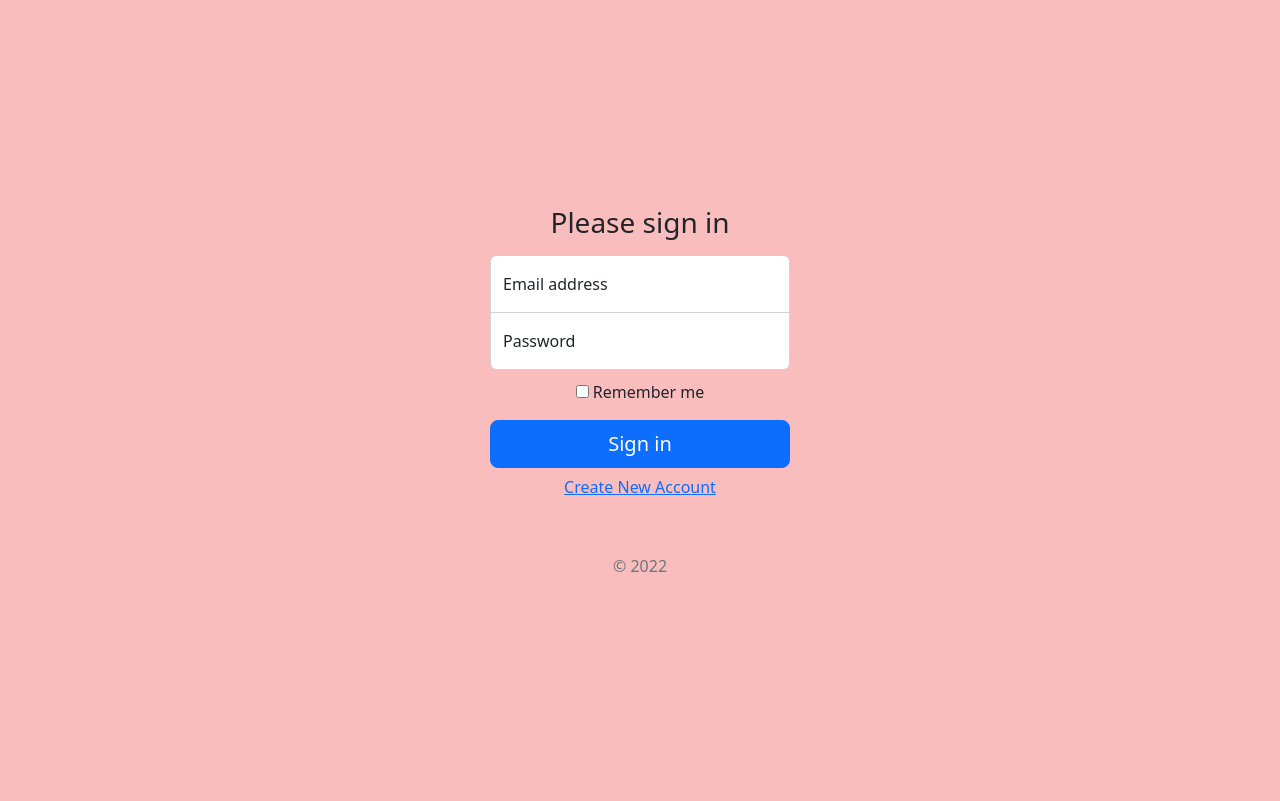
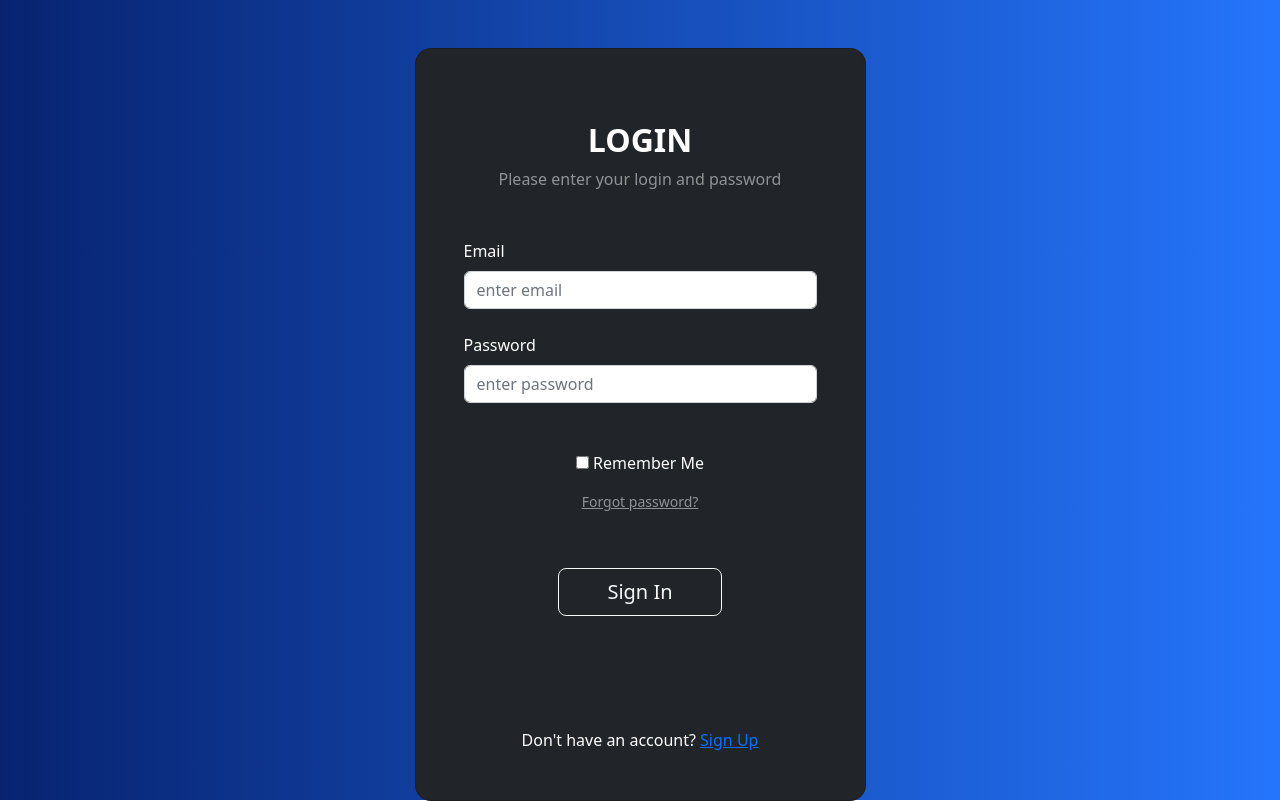
Before and after one commit to puibtx/131-Team10, a Flask app: template teamProject/app/templates/login.html in a window 1280 px wide. Before the commit the page ends 572 px from the top, so only its background shows below. Run offline with Flask 2, Linux system fonts and the light colour scheme; the template is opened without the code that fills it: values that come from a table or form of the project are taken from there, others are empty.

Commit message:
build model and form for users

```diff
--- a/teamProject/app/__init__.py
+++ b/teamProject/app/__init__.py
@@ -1,5 +1,11 @@
 from flask import Flask, render_template
 from config import Config
+from flask_sqlalchemy import SQLAlchemy
+from os import path
+
+db = SQLAlchemy()
+DB_NAME = "database.db"
+
 
 def build_app():
     myapp = Flask(__name__)
@@ -7,7 +13,21 @@ def build_app():
     from .routes import routes
     from .auth import auth
 
+    myapp.config['SQLALCHEMY_DATABASE_URI'] = f'sqlite:///{DB_NAME}'
+
+    db.init_app(myapp)
+
     myapp.register_blueprint(routes, url_prefix='/')
     myapp.register_blueprint(auth, url_prefix='/')
 
+    from .models import User
+
+    with myapp.app_context():
+        db.create_all()
+
     return myapp
+
+
+def build_DB(myapp):
+    if not path.exists('app/' + DB_NAME):
+        db.create_all(myapp=myapp)
--- /dev/null
+++ b/teamProject/app/forms.py
@@ -0,0 +1,24 @@
+from flask_wtf import FlaskForm
+from wtforms import EmailField, PasswordField, BooleanField, SubmitField, StringField
+from wtforms.validators import DataRequired, Length, InputRequired, EqualTo
+
+
+class LoginForm(FlaskForm):
+    email = EmailField('Email', validators=[DataRequired()])
+    password = PasswordField('Password', validators=[DataRequired()])
+    remember_me = BooleanField('Remember Me')
+    submit = SubmitField('Sign In')
+
+
+class SignupForm(FlaskForm):
+    email = EmailField('Email', validators=[DataRequired()])
+    firstName = StringField(
+        'First Name', validators=[DataRequired(), Length(min=2, max=15)])
+    lastName = StringField('Last Name', validators=[
+                           DataRequired(), Length(min=2, max=15)])
+    username = StringField('Username', validators=[
+                           DataRequired(), Length(min=6, max=15)])
+    password = PasswordField('Password', validators=[InputRequired()])
+    confirm = PasswordField('Confirm Password', validators=[InputRequired(), EqualTo(
+        'Password', message='Passwords must match')])
+    create = SubmitField('Create Account')
--- a/teamProject/app/routes.py
+++ b/teamProject/app/routes.py
@@ -1,8 +1,3 @@
 from flask import Blueprint, render_template
 
 routes = Blueprint('routes', __name__)
-
-@routes.route('/')
-def home():
-
-    return render_template("base.html")
--- a/teamProject/app/static/css/login.css
+++ b/teamProject/app/static/css/login.css
@@ -1,34 +1,10 @@
-html,
-body {
-  height: 100%;
-}
 
-body {
-  display: flex;
-  align-items: center;
-  padding-top: 40px;
-  padding-bottom: 40px;
-  background-color: #ec0b0b44;
-}
+.gradient-custom{
+  background: #6a11cb;
 
 
-.form-signin {
-  max-width: 330px;
-  padding: 15px;
+  background: -webkit-linear-gradient(to right, rgba(7, 35, 112, 1), rgba(37, 117, 252, 1));
+
+
+  background: linear-gradient(to right, rgb(7, 35, 112), rgba(37, 117, 252, 1))
 }
-
-.form-signin .form-floating:focus-within {
-  z-index: 2;
-}
-
-.form-signin input[type="email"] {
-  margin-bottom: -1px;
-  border-bottom-right-radius: 0;
-  border-bottom-left-radius: 0;
-}
-
-.form-signin input[type="password"] {
-  margin-bottom: 10px;
-  border-top-left-radius: 0;
-  border-top-right-radius: 0;
-}
--- a/teamProject/app/templates/base.html
+++ b/teamProject/app/templates/base.html
@@ -1,33 +1,52 @@
-<!doctype html>
+<!DOCTYPE html>
+
+<!--this is used for the login and sign up page template-->
 <html lang="en">
   <head>
-    <meta charset="utf-8">
-    <meta name="viewport" content="width=device-width, initial-scale=1">
-    <link href="https://cdn.jsdelivr.net/npm/bootstrap@5.2.3/dist/css/bootstrap.min.css"
-    rel="stylesheet" integrity="sha384-rbsA2VBKQhggwzxH7pPCaAqO46MgnOM80zW1RWuH61DGLwZJEdK2Kadq2F9CUG65"
-    crossorigin="anonymous">
-    <title>{% block title %}Welcome{% endblock %}</title>
+    <meta charset="utf-8" />
+    <meta name="viewport" content="width=device-width, initial-scale=1" />
+    <link
+      href="https://cdn.jsdelivr.net/npm/bootstrap@5.2.3/dist/css/bootstrap.min.css"
+      rel="stylesheet"
+      integrity="sha384-rbsA2VBKQhggwzxH7pPCaAqO46MgnOM80zW1RWuH61DGLwZJEdK2Kadq2F9CUG65"
+      crossorigin="anonymous"
+    />
+
+    <title>{% block title %} Base {% endblock %}</title>
+    <link rel="stylesheet" type="text/css" href="static/css/login.css" />
   </head>
+
   <body>
-    <h1>Hello, world!</h1>
-    <nav class="navbar navbar-expand-lg bg-light">
-      <div class="container-fluid">
-        <a class="navbar-brand" href="#">Navbar</a>
-        <button class="navbar-toggler" type="button" data-bs-toggle="collapse" data-bs-target="#navbarNavAltMarkup" aria-controls="navbarNavAltMarkup" aria-expanded="false" aria-label="Toggle navigation">
-          <span class="navbar-toggler-icon"></span>
-        </button>
-        <div class="collapse navbar-collapse" id="navbarNavAltMarkup">
-          <div class="navbar-nav">
-            <a class="nav-link active" aria-current="page" href="#">Home</a>
-            <a class="nav-link" href="#">Features</a>
-            <a class="nav-link" href="#">Pricing</a>
-            <a class="nav-link disabled">Disabled</a>
+    <section class="vh-100 gradient-custom">
+      <div class="container py-5 h-100">
+        <div class="row d-flex justify-content-center align-items-center h-100">
+          <div class="col-12 col-md-8 col-lg-6 col-xl-5">
+            <div class="card bg-dark text-white" style="border-radius: 1rem">
+              <div class="card-body p-5 text-center">
+                <div class="mb-md-5 mt-md-4 pb-5">
+                  {% block content %}
+                  {% with messages = get_flashed_messages() %}
+                {% if messages %}
+        <ul>
+            {% for message in messages %}
+            <li>{{ message }}</li>
+            {% endfor %}
+        </ul>
+        {% endif %}
+        {% endwith %}
+
+                {% endblock %}
+              </div>
+            </div>
           </div>
         </div>
       </div>
-    </nav>
-    <script src="https://cdn.jsdelivr.net/npm/bootstrap@5.2.3/dist/js/bootstrap.bundle.min.js"
-    integrity="sha384-kenU1KFdBIe4zVF0s0G1M5b4hcpxyD9F7jL+jjXkk+Q2h455rYXK/7HAuoJl+0I4"
-    crossorigin="anonymous"></script>
+    </section>
+
+    <script
+      src="https://cdn.jsdelivr.net/npm/bootstrap@5.2.3/dist/js/bootstrap.bundle.min.js"
+      integrity="sha384-kenU1KFdBIe4zVF0s0G1M5b4hcpxyD9F7jL+jjXkk+Q2h455rYXK/7HAuoJl+0I4"
+      crossorigin="anonymous"
+    ></script>
   </body>
 </html>
--- a/teamProject/app/templates/login.html
+++ b/teamProject/app/templates/login.html
@@ -1,45 +1,48 @@
-<!doctype html>
-<html lang="en">
-  <head>
-    <meta charset="utf-8">
-    <meta name="viewport" content="width=device-width, initial-scale=1">
-    <link href="https://cdn.jsdelivr.net/npm/bootstrap@5.2.3/dist/css/bootstrap.min.css"
-    rel="stylesheet" integrity="sha384-rbsA2VBKQhggwzxH7pPCaAqO46MgnOM80zW1RWuH61DGLwZJEdK2Kadq2F9CUG65"
-    crossorigin="anonymous">
+{% extends 'base.html' %}
+{% block title %} Log In {% endblock %}
+{% block content %} {{ form.hidden_tag() }}
+<form method="POST" action="/">
+    <h2 class="fw-bold mb-2 text-uppercase">Login</h2>
+    <p class="text-white-50 mb-5">
+      Please enter your login and password
+    </p>
 
-    <title>{% block title %}Welcome{% endblock %}</title>
-    <link rel="stylesheet" type="text/css" href="static/css/login.css" />
-  </head>
-    <body class="text-center">
 
-        <main class="form-signin w-100 m-auto">
-            <form>
-                <h1 class="h3 mb-3 fw-normal">Please sign in</h1>
+    <div class="form-outline form-white mb-4">
 
-                <div class="form-floating">
-                    <input type="email" class="form-control" id="floatingInput" placeholder="name@example.com">
-                    <label for="floatingInput">Email address</label>
-                </div>
-                <div class="form-floating">
-                    <input type="password" class="form-control" id="floatingPassword" placeholder="Password">
-                    <label for="floatingPassword">Password</label>
+        {{ form.email.label(class =
+        "form-label", style = "float: left") }}
+        {{ form.email(class = "form-control", size = 32, placeholder = "enter email")}}
     </div>
 
-                <div class="checkbox mb-3">
-                    <label>
-                    <input type="checkbox" value="remember-me"> Remember me
-                    </label>
+    <div class="form-outline form-white mb-4">
+
+        {{ form.password.label(class =
+        "form-label", style = "float: left") }}
+        {{ form.password(class = "form-control", size = 32, placeholder = "enter password")}}
     </div>
-                <button class="w-100 btn btn-lg btn-primary" type="submit">Sign in</button>
-                <a class="btn btn-link" href="signup" role="button">Create New Account</a>
 
-                <p class="mt-5 mb-3 text-muted">&copy; 2022</p>
-            </form>
-        </main>
-        <script src="https://cdn.jsdelivr.net/npm/bootstrap@5.2.3/dist/js/bootstrap.bundle.min.js"
-        integrity="sha384-kenU1KFdBIe4zVF0s0G1M5b4hcpxyD9F7jL+jjXkk+Q2h455rYXK/7HAuoJl+0I4"
-        crossorigin="anonymous"></script>
+    <br/>
+    <p>{{ form.remember_me() }}
+        {{form.remember_me.label}}
+    </p>
 
 
-    </body>
-</html>
+
+    <p class="small mb-5 pb-lg-2">
+      <a class="text-white-50" href="#!">Forgot password?</a>
+    </p>
+
+    <p>{{ form.submit(class="btn btn-outline-light btn-lg px-5") }}</p>
+
+
+  </form>
+</div>
+
+<div>
+  <p class="mb-0">
+    Don't have an account?
+    <a class="button" href="/signup">Sign Up</a>
+  </p>
+</div>
+{% endblock %}
```
Also changed, not shown: teamProject/app/auth.py (+32 -6 lines), teamProject/app/models.py (+11 -0 lines), teamProject/app/templates/signup.html (+48 -12 lines), teamProject/instance/database.db (added). Lines whose indentation alone changed are shown as unchanged.
